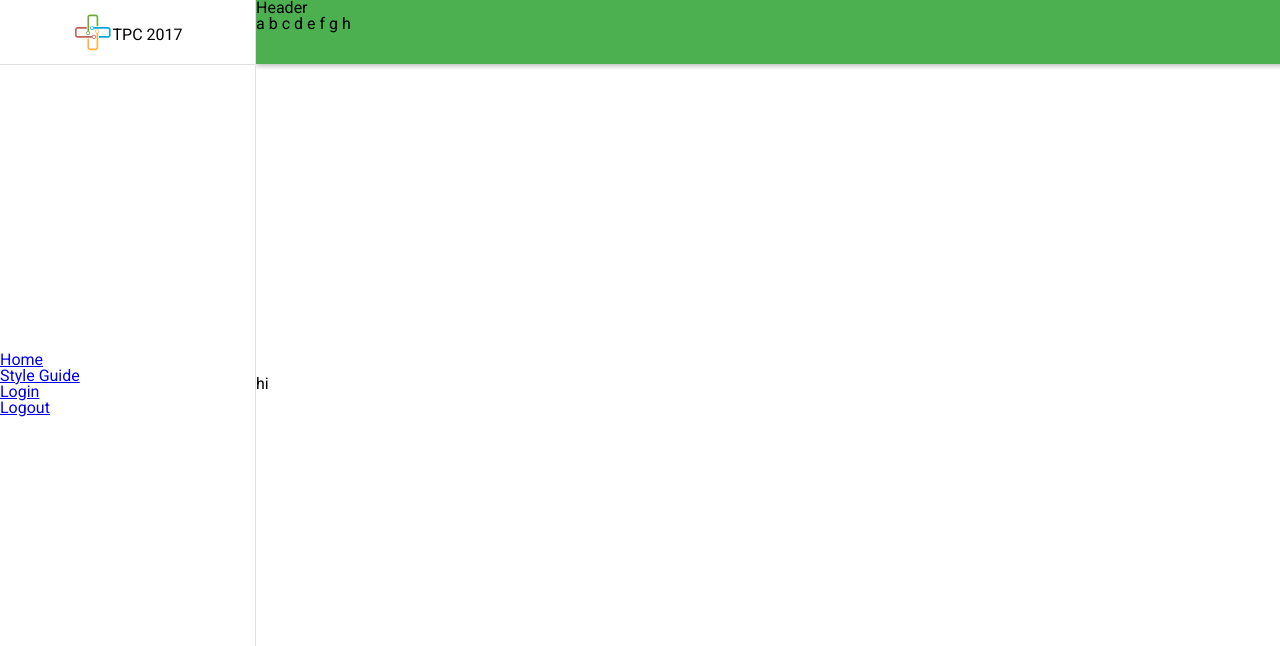
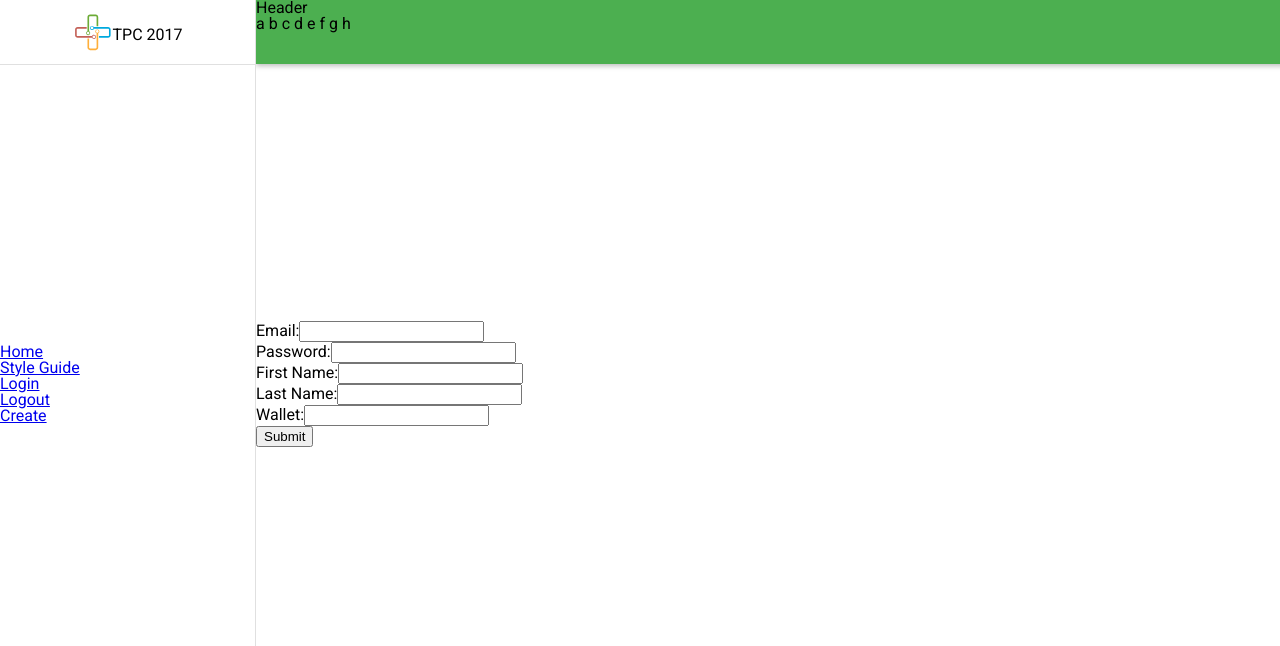
Before and after one commit to thaniri/tpc2017, a PHP site: page /create.php in a window 1280 px wide; the page is wider, and only the part inside the window is pictured. Shown: the top 646 px of that part. Run offline with PHP 8.4, Linux system fonts and the light colour scheme.

Commit message:
basic create account functionality

```diff
--- a/incs/mainCreate.php
+++ b/incs/mainCreate.php
@@ -1,5 +1,36 @@
 <?php
 
-echo 'hi';
+session_start();
+if(isset($_SESSION['loggedin'])){
+	header('Location: ./index.php');
+    die();
+}
+elseif(isset($_POST['submit'])){
+    createNew($_POST['email'], $_POST['password'], $_POST['fname'], $_POST['lname'], $_POST['wallet']);
+}
+else{
+	displayForm();
+}
+
+function createNew($email, $newpass, $fname, $lname, $wallet){
+    include './sql/configure.php';
+    if(!$link){
+        echo mysqli_connect_error();
+        die();
+    }
+    mysqli_query($link, 'insert into customer values (null, "'.$email.'", "'.$newpass.'", "'.$fname.'", "'.$lname.'", "'.$wallet.'")');
+}
+
+function displayForm(){
+	echo '
+	<form action="create.php" method="post">
+		Email:<input type="textbox" name="email"></input><br/>
+		Password:<input type="textbox" name="password"></input><br/>
+        First Name:<input type="textbox" name="fname"></input><br/>
+        Last Name:<input type="textbox" name="lname"></input><br/>
+        Wallet:<input type="textbox" name="wallet"></input><br/>
+		<input type="submit" name="submit"></input>
+	</form>';
+}
 
 ?>
--- a/incs/nav.php
+++ b/incs/nav.php
@@ -9,6 +9,7 @@ echo'<nav>
 			<li><a href="./styleguide.php">Style Guide</a></li>
 			<li><a href="./login.php">Login</a></li>
 			<li><a href="./logout.php">Logout</a></li>
+			<li><a href="./create.php">Create</a></li>
 		</ul>
 	</div>
 	<div id="botNav">
```
